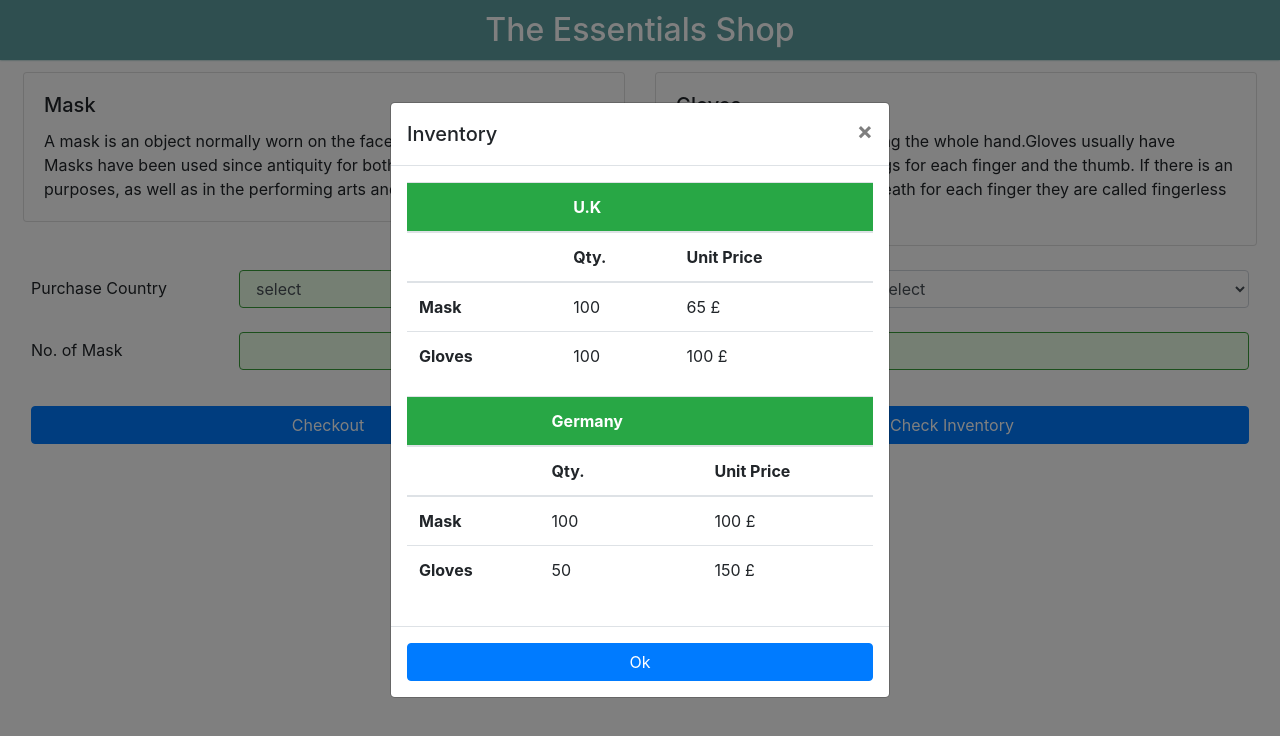
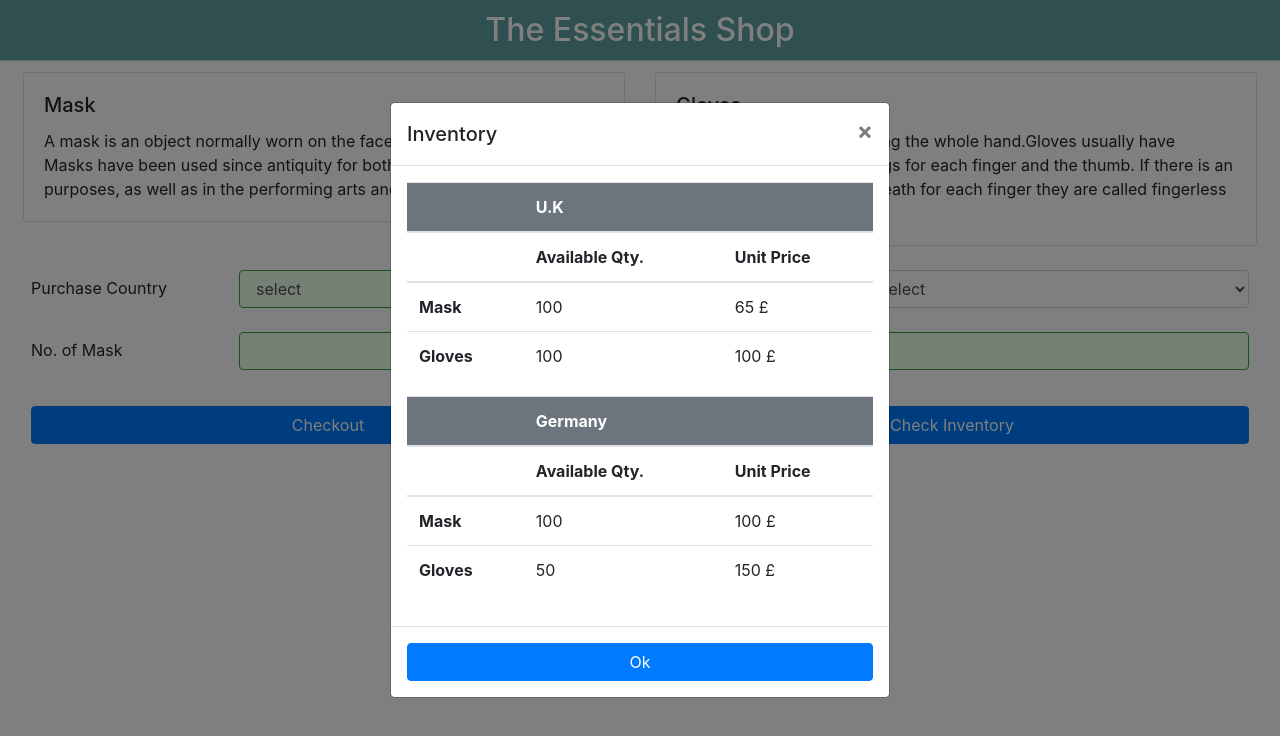
Before and after one commit to Faiz-Ahmad-Ansari/Essential-Store2, a React (Create React App) app: page / in a window 1280 px wide. Both pictures are taken after a click on the button "Check Inventory". Shown: the top 736 px of the page. Built offline with nearby package versions, Linux system fonts and the light colour scheme.

Commit message:
Minor change inventory modal

```diff
--- a/src/Components/InventoryModal/InventoryModal.js
+++ b/src/Components/InventoryModal/InventoryModal.js
@@ -18,14 +18,14 @@ const InventoryModal = props => {
                   <div className="modal-body">
                     <table className="table">
                         <thead>
-                            <tr className='bg-success text-white'>
+                            <tr className='bg-secondary text-white'>
                                 <th scope="col"></th>
                                 <th scope="col">U.K</th>
                                 <th scope="col"></th>
                             </tr>
                             <tr>
                                 <th scope="col"></th>
-                                <th scope="col">Qty.</th>
+                                <th scope="col">Available Qty.</th>
                                 <th scope="col">Unit Price</th>
                             </tr>
                         </thead>
@@ -47,14 +47,14 @@ const InventoryModal = props => {
                     </table>
                     <table className="table">
                         <thead>
-                            <tr className='bg-success text-white'>
+                            <tr className='bg-secondary text-white'>
                                 <th scope="col"></th>
                                 <th scope="col">Germany</th>
                                 <th scope="col"></th>
                             </tr>
                             <tr>
                                 <th scope="col"></th>
-                                <th scope="col">Qty.</th>
+                                <th scope="col">Available Qty.</th>
                                 <th scope="col">Unit Price</th>
                             </tr>
                         </thead>
```
